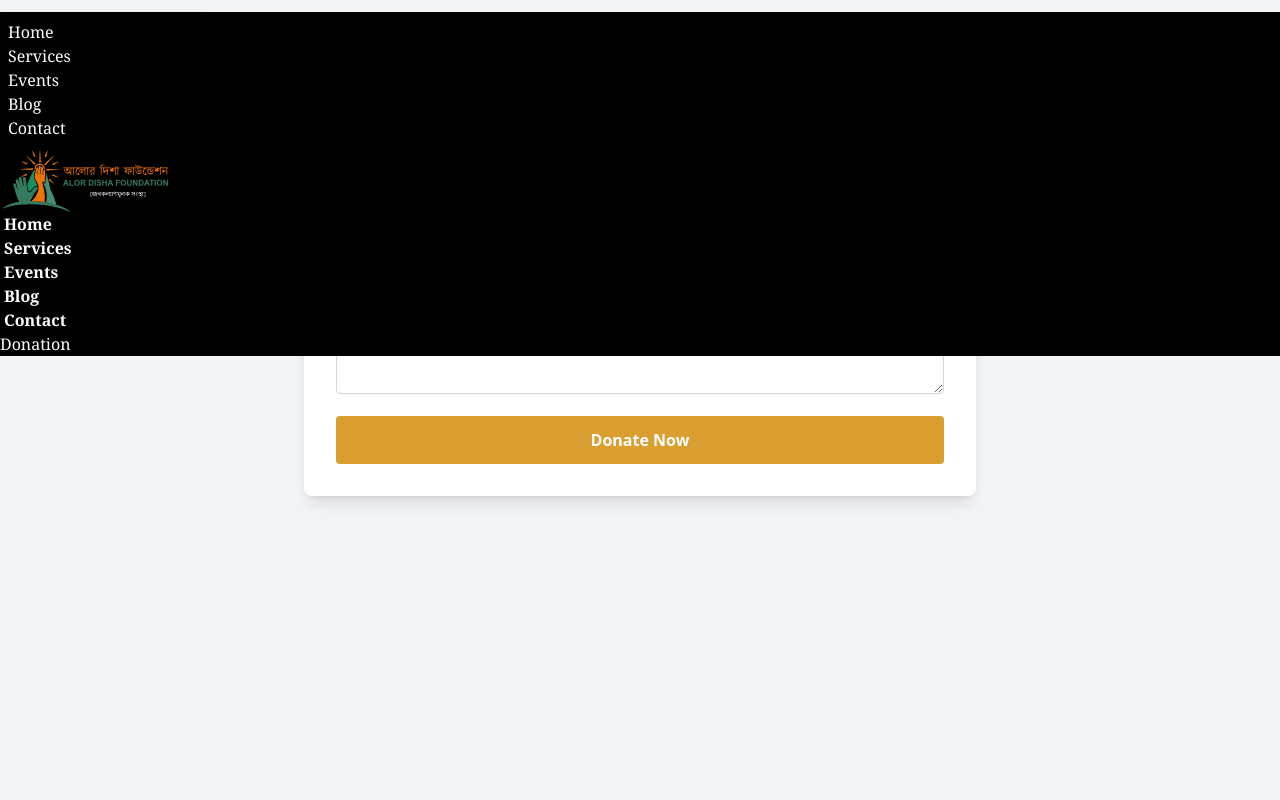
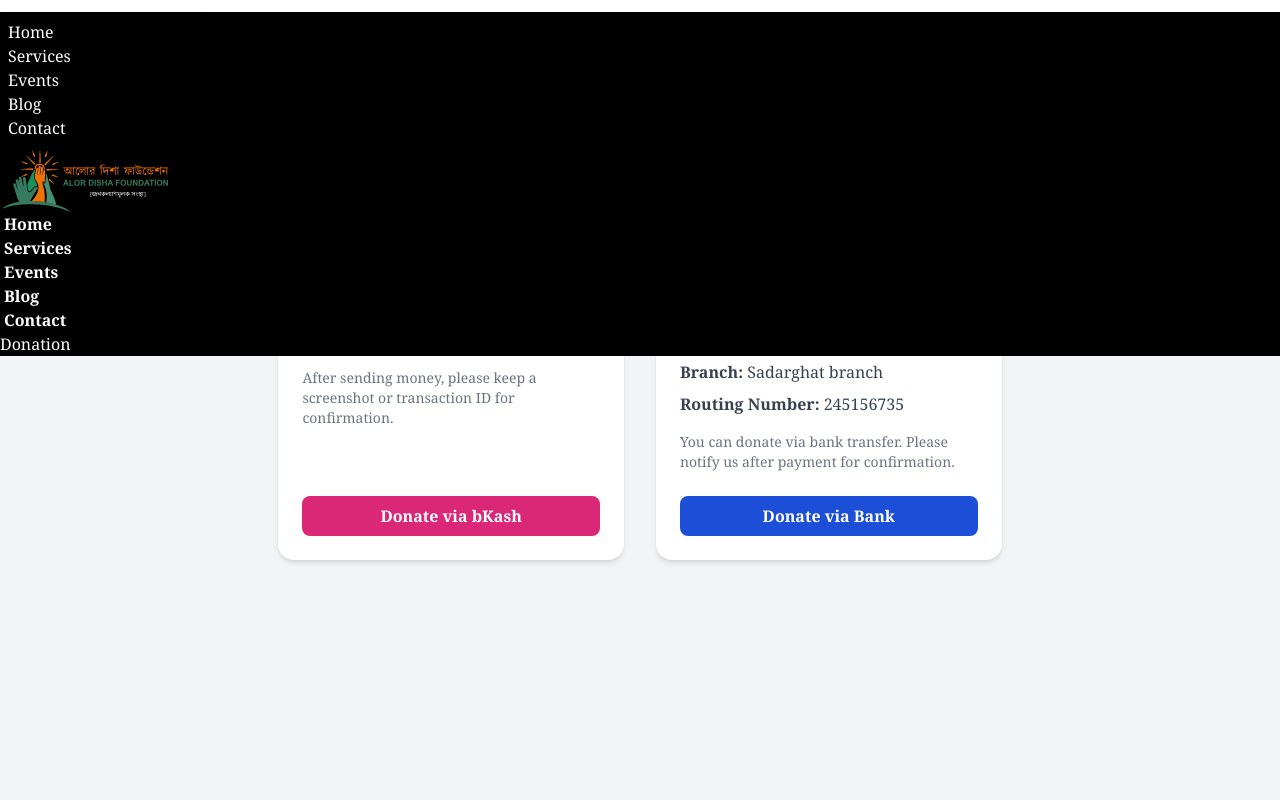
Before and after one commit to Meharaz/Alor-Disha-Main, a React (Vite) app: page /Donation in a window 1280 px wide. Shown: the top 800 px of the page. Built offline with nearby package versions, Linux system fonts and the light colour scheme.

Commit message:
logo updated

```diff
--- a/index.html
+++ b/index.html
@@ -2,9 +2,9 @@
 <html lang="en">
   <head>
     <meta charset="UTF-8" />
-    <link rel="icon" type="image/svg+xml" href="/src/Media/Home/Alor Disha.png" />
+    <link rel="icon" type="image/svg+xml" href="/src/assets/fav.svg" />
     <meta name="viewport" content="width=device-width, initial-scale=1.0" />
-    <title>Alor Disha Foundation</title>
+    <title>আলোর দিশা ফাউন্ডেশন </title>
   </head>
   <body>
     <div id="root"></div>
--- a/package.json
+++ b/package.json
@@ -13,6 +13,7 @@
     "@headlessui/react": "^2.2.4",
     "@heroicons/react": "^2.2.0",
     "framer-motion": "^12.16.0",
+    "gsap": "^3.13.0",
     "localforage": "^1.10.0",
     "lucide-react": "^0.513.0",
     "match-sorter": "^8.0.2",
--- a/src/Pages/Donation/Donation.jsx
+++ b/src/Pages/Donation/Donation.jsx
@@ -1,70 +1,80 @@
-import React, { useState } from 'react';
+import React from "react";
 
-const Donation = () => {
-  const [formData, setFormData] = useState({
-    name: '',
-    amount: '',
-    message: '',
-  });
 
-  const handleChange = (e) => {
-    setFormData({
-      ...formData,
-      [e.target.name]: e.target.value
-    });
-  };
 
-  const handleSubmit = (e) => {
-    e.preventDefault();
-    alert(`Thank you, ${formData.name}, for donating $${formData.amount}!`);
-    // You can send data to a backend or payment gateway here
-    setFormData({ name: '', amount: '', message: '' });
-  };
 
+const DonationPage = () => {
   return (
-    <section className="min-h-screen bg-gray-100 py-12 px-4 py-24">
-      <div className="max-w-2xl mx-auto bg-white shadow-lg rounded-lg p-8">
-        <h2 className="text-3xl font-bold text-center text-[#0B0B39] mb-6">Make a Donation</h2>
+    <div className="bg-gray-100 min-h-screen font-serif mt-10 py-12 px-4 md:px-16">
+      <h1 className="text-3xl md:text-4xl font-bold text-center text-gray-800 mb-10">
+        Make a Donation
+      </h1>
 
-        <form onSubmit={handleSubmit} className="space-y-4">
-          <input
-            type="text"
-            name="name"
-            placeholder="Your Name"
-            value={formData.name}
-            onChange={handleChange}
-            required
-            className="w-full border border-gray-300 p-3 rounded"
-          />
+      <div className="flex flex-wrap justify-center gap-8">
+        {/* bKash Card */}
+        <div className="bg-white w-full md:w-[30%] rounded-2xl shadow-md p-6 flex flex-col justify-between">
+          <div>
+            <h2 className="text-2xl font-semibold text-pink-600 mb-4">bKash</h2>
+            <p className="text-gray-700 mb-2">
+              <strong>Personal Number:</strong> 01630-080140
+            </p>
+            <p className="text-gray-700 mb-2">
+              <strong>Merchant Number:</strong> 01841-006642
+            </p>
+            <p className="text-gray-700 mb-2">
+              <strong>bKash App Link:</strong>{" "}
+              <a
+                href="https://www.bkash.com"
+                target="_blank"
+                rel="noopener noreferrer"
+                className="text-pink-600 underline"
+              >
+                https://www.bkash.com
+              </a>
+            </p>
+            <p className="text-sm text-gray-500 mt-4">
+              After sending money, please keep a screenshot or transaction ID for confirmation.
+            </p>
+          </div>
 
-          <input
-            type="number"
-            name="amount"
-            placeholder="Donation Amount ($)"
-            value={formData.amount}
-            onChange={handleChange}
-            required
-            className="w-full border border-gray-300 p-3 rounded"
-          />
+          {/* bKash Button */}
+          <button className="mt-6 bg-pink-600 hover:bg-pink-500 text-white font-semibold py-2 px-4 rounded-lg transition duration-300">
+            Donate via bKash
+          </button>
+        </div>
 
-          <textarea
-            name="message"
-            placeholder="Leave a message (optional)"
-            value={formData.message}
-            onChange={handleChange}
-            className="w-full border border-gray-300 p-3 rounded"
-          ></textarea>
+        {/* Bank Details Card */}
+        <div className="bg-white w-full md:w-[30%] rounded-2xl shadow-md p-6 flex flex-col justify-between">
+          <div>
+            <h2 className="text-2xl font-semibold text-blue-700 mb-4">Bank Details</h2>
+            <p className="text-gray-700 mb-2">
+              <strong>Bank Name:</strong> UCB BANK PLC.
+            </p>
+            <p className="text-gray-700 mb-2">
+              <strong>Account Name:</strong> ALOR DISHA FOUNDATION
+            </p>
+            <p className="text-gray-700 mb-2">
+              <strong>Account Number:</strong> 7272141000000078
+            </p>
+            <p className="text-gray-700 mb-2">
+              <strong>Branch:</strong> Sadarghat branch
+            </p>
+            <p className="text-gray-700 mb-2">
+              <strong>Routing Number:</strong> 245156735
+            </p>
+            <p className="text-sm text-gray-500 mt-4">
+              You can donate via bank transfer. Please notify us after payment for confirmation.
+            </p>
+          </div>
 
-          <button
-            type="submit"
-            className="w-full bg-[#DB9E30] text-white font-semibold py-3 rounded hover:bg-yellow-600 transition duration-300"
-          >
-            Donate Now
+          {/* Bank Button */}
+          <button className="mt-6 bg-blue-700 hover:bg-blue-600 text-white font-semibold py-2 px-4 rounded-lg transition duration-300">
+            Donate via Bank
           </button>
-        </form>
+        </div>
       </div>
-    </section>
+    </div>
   );
 };
 
-export default Donation;
+export default DonationPage;
```
Also changed, not shown: 1 other file (tests, documents, lock files or other folders).
